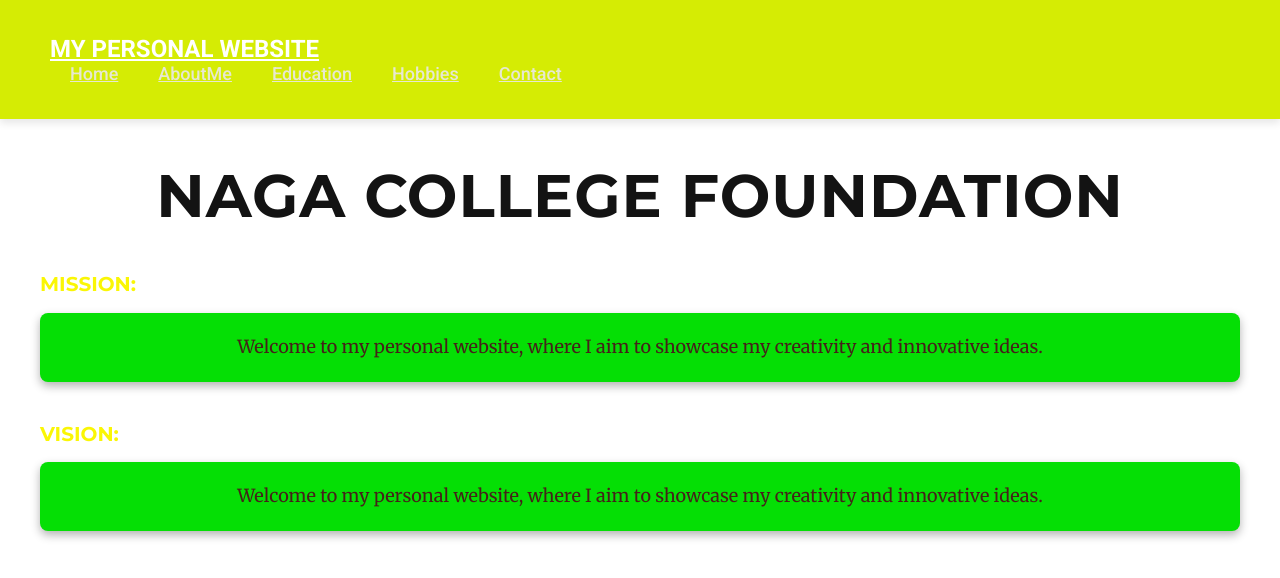
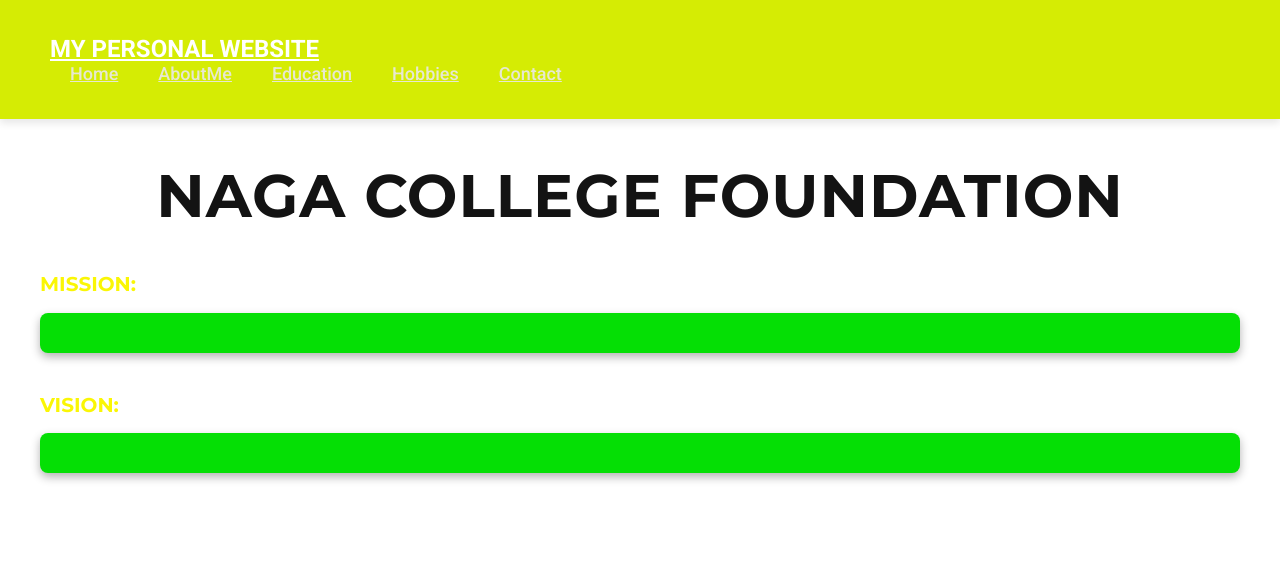
Before and after one commit to delossantos11/frontend2, a React (Vite) app: page / in a window 1280 px wide. Shown: the top 578 px of the page. Built offline with nearby package versions, Linux system fonts and the light colour scheme.

Commit message:
Update Home.jsx

```diff
--- a/src/Home.jsx
+++ b/src/Home.jsx
@@ -7,10 +7,10 @@ function Home() {
       <h1 className='home-h1'>NAGA COLLEGE FOUNDATION</h1>
       <h2 className='home-h2'>Mission:</h2>
       <p className='home-p'>
-        Welcome to my personal website, where I aim to showcase my creativity and innovative ideas.</p>
+        </p>
 
       <h2 className='home-h2'>Vision:</h2>
-      <p className='home-p'>Welcome to my personal website, where I aim to showcase my creativity and innovative ideas.</p>
+      <p className='home-p'></p>
 
 
      <div>
```
